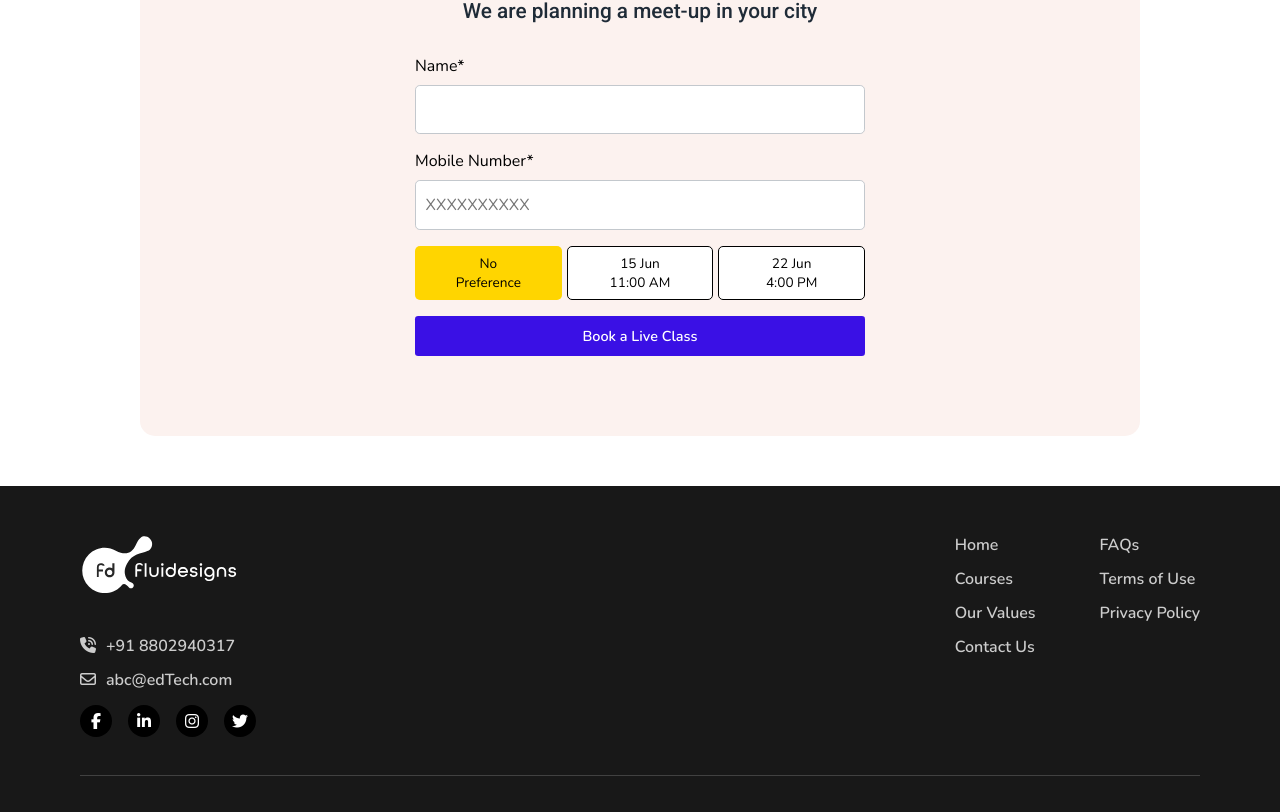
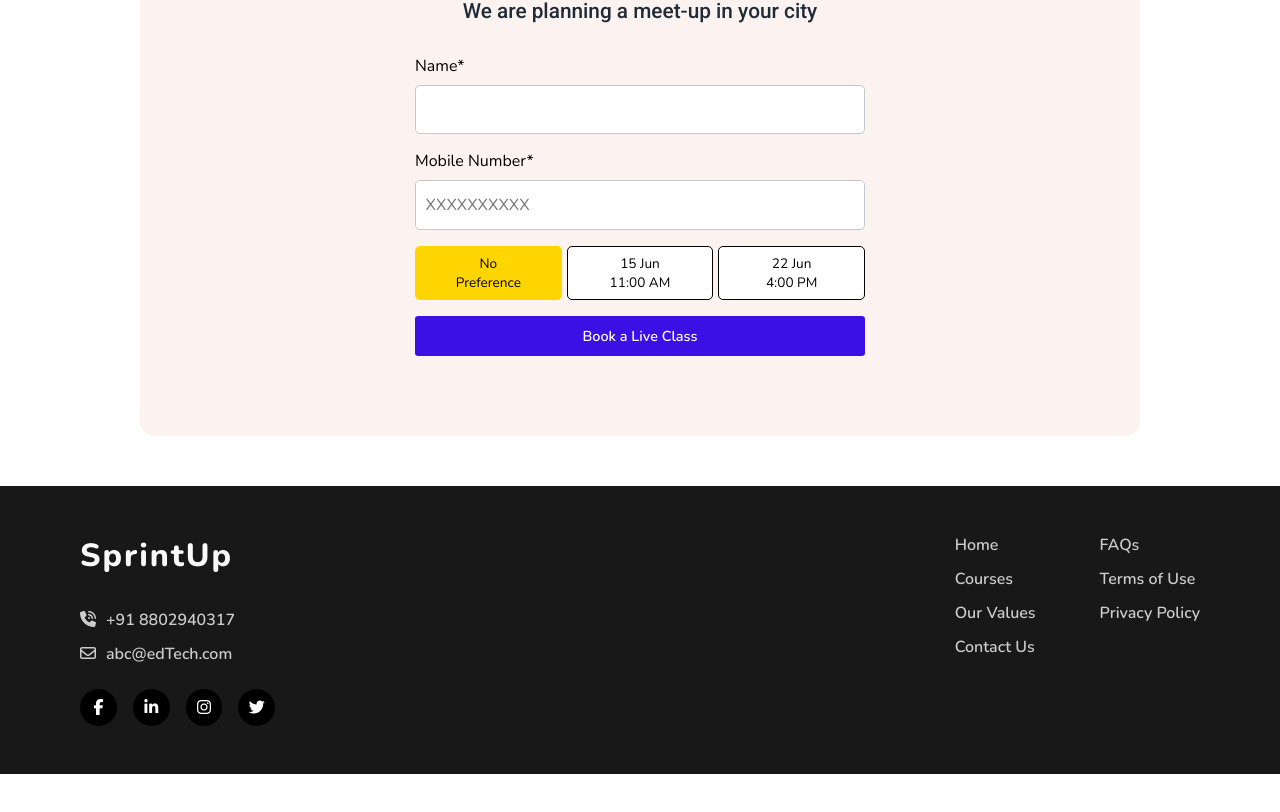
Before and after one commit to drumil32/Ed-Tech, a React (Vite) app in the folder frontend/: page / in a window 1280 px wide. Shown: the part 2631-3443 px from the top of the page. After the commit the page ends 3405 px from the top, so only its background shows below. Built offline with nearby package versions, Linux system fonts and the light colour scheme.

Commit message:
enhancement: footer resp

```diff
--- a/frontend/src/components/organisms/Footer/ContactInfo.tsx
+++ b/frontend/src/components/organisms/Footer/ContactInfo.tsx
@@ -22,7 +22,8 @@ const ContactInfo: React.FC = () => {
 
   return (
     <div className="pagesContainer">
-      <img className="footer-logo" src={footerLogo} />
+      {/* <img className="footer-logo" src={footerLogo} /> */}
+      <h2 className="footer-logo"> SprintUp</h2>
       <ul>
         {
           contactInfoArray.map((item) => (
--- a/frontend/src/components/organisms/Footer/style.scss
+++ b/frontend/src/components/organisms/Footer/style.scss
@@ -22,10 +22,8 @@ footer {
     }
 
     .information {
-      border-bottom: 1px solid #ffffff2d;
       display: flex;
       width: 100%;
-      padding-bottom: 1.5rem;
       justify-content: space-between;
       @include sm-max {
         flex-direction: column;
@@ -36,8 +34,8 @@ footer {
 
     .social-media {
       display: flex;
-      height: 60px;
       align-items: center;
+      margin-top: 1.5rem;
       // flex-direction: column;
       // justify-content: space-between;
       gap: 1rem;
@@ -53,8 +51,8 @@ footer {
         i {
           font-size: 1rem;
           background-color: #000;
-          width: 2rem;
-          height: 2rem;
+          width: 2.3rem;
+          height: 2.3rem;
           display: flex;
           justify-content: center;
           align-items: center;
@@ -97,11 +95,14 @@ footer {
           align-items: center;
         }
         .footer-logo {
-          width: 10rem;
+          // width: 10rem;
           margin-bottom: 2rem;
+          font-size: 2rem;
+          font-weight: 800;
+          letter-spacing: 2px;
           cursor: pointer;
           @include sm-max {
-            width: 15rem;
+            // width: 15rem;
             margin-bottom: 1rem;
           }
         }
```
